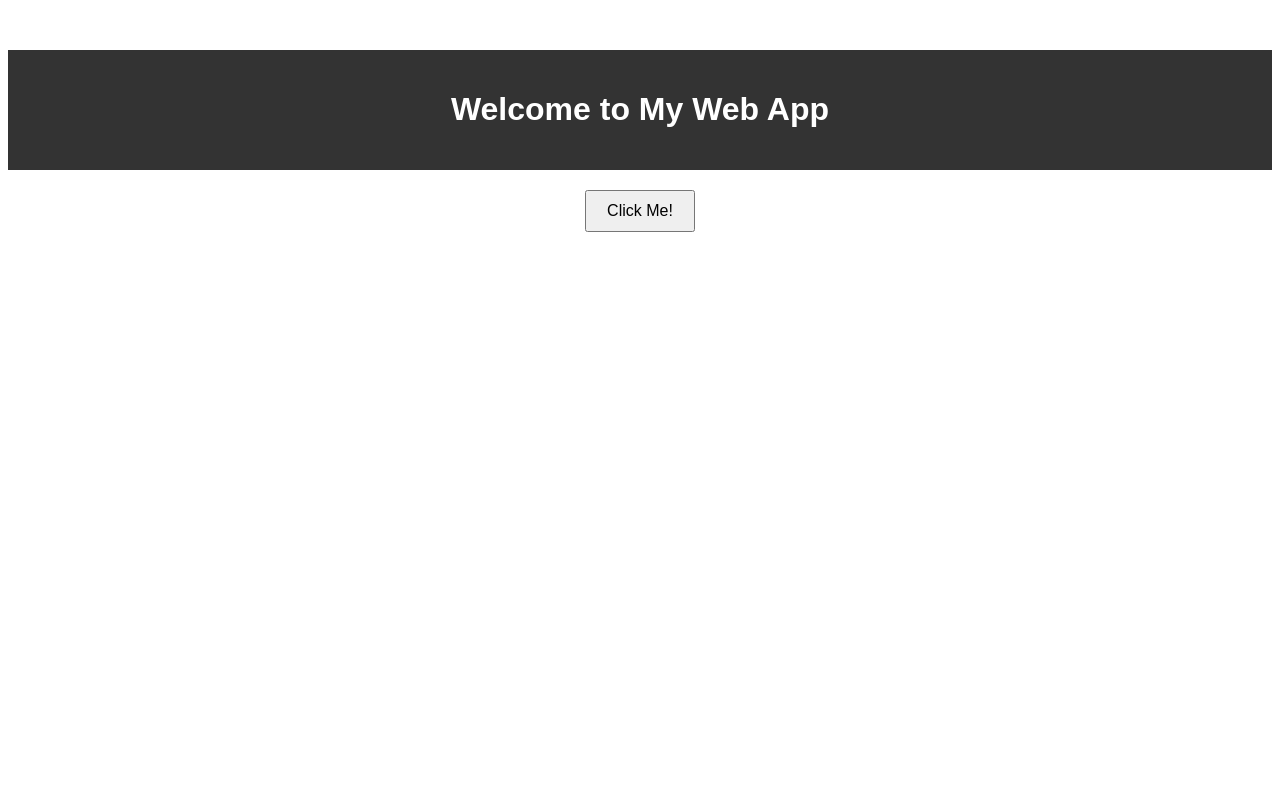
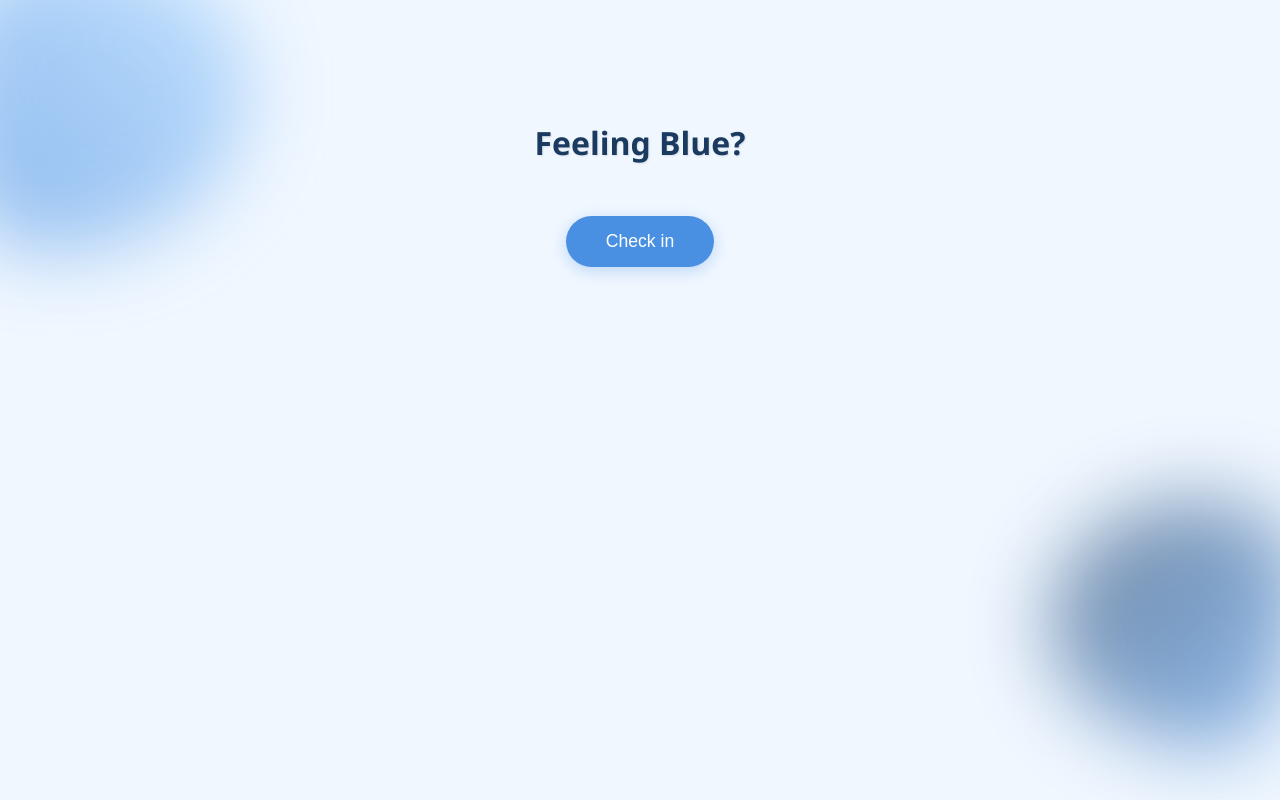
Before and after one commit to WBDillague/my-web-app, a plain HTML site: page index.html in a window 1280 px wide. Drawn offline with Linux system fonts and the light colour scheme.

Commit message:
Add some CSS

```diff
--- a/index.html
+++ b/index.html
@@ -2,20 +2,94 @@
 <html lang="en">
 <head>
     <meta charset="UTF-8">
-    <title>My First App</title>
+    <meta name="viewport" content="width=device-width, initial-scale=1.0">
+    <title>Aesthetic Blue App</title>
     <style>
-        body { font-family: sans-serif; text-align: center; margin-top: 50px; }
-        header { background: #333; color: white; padding: 20px; margin-bottom: 20px; }
-        button { padding: 10px 20px; font-size: 16px; cursor: pointer; }
+        :root {
+            --dark-blue: #1a3a5f;
+            --mid-blue: #4a90e2;
+            --light-blue: #a2d2ff;
+        }
+
+        body {
+            margin: 0;
+            padding: 0;
+            font-family: 'Segoe UI', Tahoma, Geneva, Verdana, sans-serif;
+            background-color: #f0f7ff;
+            display: flex;
+            flex-direction: column;
+            align-items: center;
+            min-height: 100vh;
+            overflow: hidden; /* Keeps the "blobs" contained */
+            position: relative;
+        }
+
+        /* Random Aesthetic Elements (Blobs) */
+        .blob {
+            position: absolute;
+            z-index: -1;
+            filter: blur(40px);
+            opacity: 0.6;
+            background: linear-gradient(45deg, var(--mid-blue), var(--light-blue));
+        }
+
+        .blob-1 {
+            width: 300px;
+            height: 300px;
+            top: -50px;
+            left: -50px;
+            border-radius: 40% 60% 70% 30% / 40% 50% 60% 50%;
+        }
+
+        .blob-2 {
+            width: 250px;
+            height: 250px;
+            bottom: 50px;
+            right: -20px;
+            border-radius: 60% 40% 30% 70% / 50% 30% 70% 50%;
+            background: linear-gradient(135deg, var(--dark-blue), var(--mid-blue));
+        }
+
+        header {
+            margin-top: 100px;
+            color: var(--dark-blue);
+            text-shadow: 1px 1px 2px rgba(0,0,0,0.1);
+        }
+
+        button {
+            margin-top: 30px;
+            padding: 15px 40px;
+            font-size: 1.1rem;
+            border: none;
+            border-radius: 50px;
+            background: var(--mid-blue);
+            color: white;
+            cursor: pointer;
+            box-shadow: 0 4px 15px rgba(74, 144, 226, 0.3);
+            transition: transform 0.2s, box-shadow 0.2s;
+        }
+
+        button:hover {
+            transform: translateY(-3px);
+            box-shadow: 0 6px 20px rgba(74, 144, 226, 0.4);
+            background: #357abd;
+        }
+
+        button:active {
+            transform: translateY(0);
+        }
     </style>
 </head>
 <body>
 
+    <div class="blob blob-1"></div>
+    <div class="blob blob-2"></div>
+
     <header>
-        <h1>Welcome to My Web App</h1>
+        <h1>Feeling Blue?</h1>
     </header>
 
-    <button onclick="showAlert()">Click Me!</button>
+    <button onclick="showAlert()">Check in</button>
 
     <script>
         function showAlert() {
```
